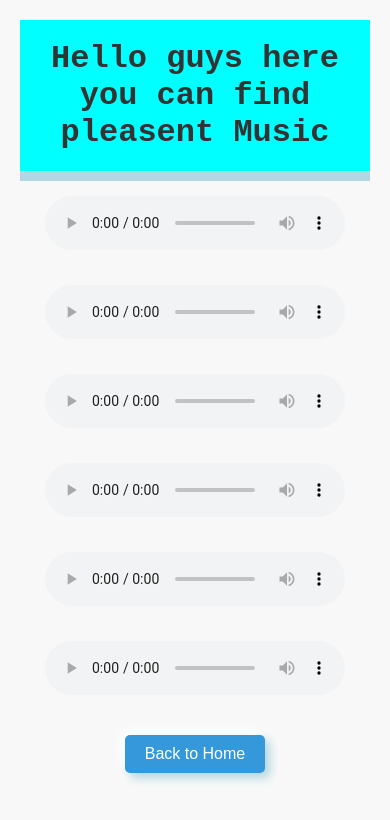
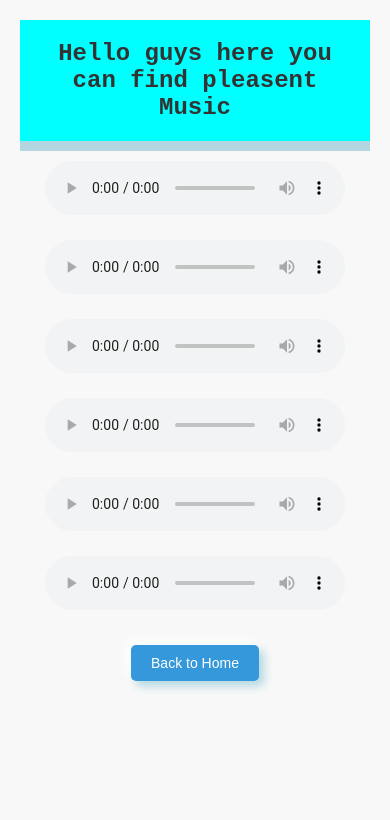
Before and after one commit to KOPPUNOORBHANU/Renocrew-Internship, a plain HTML site: page Task-1/audios.html in a window 390 px wide. Drawn offline with Linux system fonts and the light colour scheme.

Commit message:
responsiverness updated

```diff
--- a/Task-1/style.css
+++ b/Task-1/style.css
@@ -1,3 +1,4 @@
+/* style.css */
 
 body {
     margin: 0;
@@ -14,6 +15,7 @@ header {
     font-family: 'Courier New', Courier, monospace;
     border-bottom: 10px solid #b2d7e2;
 }
+
 .center-container {
     position: absolute;
     top: 50%;
@@ -103,3 +105,24 @@ audio:hover {
 audio:focus {
     outline: none;
 }
+@media (max-width: 768px) {
+    h1 {
+        font-size: 1.5rem;
+    }
+
+    h4 {
+        font-size: 1rem;
+    }
+
+    button {
+        font-size: 14px;
+    }
+
+    iframe {
+        margin: 10px;
+    }
+
+    audio {
+        margin: 10px;
+    }
+}
```
